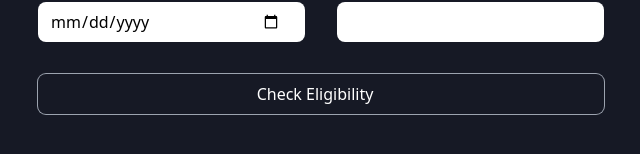
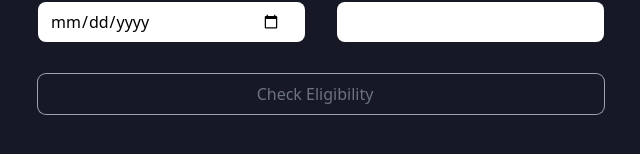
Before and after one commit to EddWills95/TotallyMoney, a React (Create React App) app in the folder ui/: page / in a window 1280 px wide. Shown: the part 482-636 px from the top of the page, without its empty margins (319-959 px from the left). Built offline with nearby package versions, Linux system fonts and the light colour scheme.

Commit message:
add error ring if validation errors

```diff
--- a/ui/src/components/DatePicker.tsx
+++ b/ui/src/components/DatePicker.tsx
@@ -5,7 +5,7 @@ type Props = {
   label: string;
 } & FormElementProps;
 
-const Datepicker = ({ label, ...rest }: Props) => {
+const Datepicker = ({ label, errors, ...rest }: Props) => {
   const pickerId = `datepicker-${label}`;
 
   return (
@@ -17,7 +17,9 @@ const Datepicker = ({ label, ...rest }: Props) => {
         {...rest}
         id={pickerId}
         type="date"
-        className={classNames("input-base", "text-black")}
+        className={classNames("input-base", "text-black", {
+          "input-error": errors,
+        })}
       />
     </div>
   );
--- a/ui/src/components/Dropdown.tsx
+++ b/ui/src/components/Dropdown.tsx
@@ -17,7 +17,7 @@ const Dropdown = ({ label, items, errors, ...rest }: Props) => {
       <select
         {...rest}
         className={classNames("input-base", "text-black", {
-          "input-error": !!errors,
+          "input-error": errors,
         })}
         placeholder="Regular input"
       >
--- a/ui/src/components/Input.tsx
+++ b/ui/src/components/Input.tsx
@@ -7,8 +7,16 @@ type Props = {
   type?: "text" | "number";
 } & FormElementProps;
 
-const TextInput = ({ label, placeholder, type = "text", ...rest }: Props) => {
+const TextInput = ({
+  label,
+  placeholder,
+  type = "text",
+  errors,
+  ...rest
+}: Props) => {
   const inputId = `input-${label}`;
+
+  console.log(label, errors);
 
   return (
     <div className="relative w-full flex flex-col">
@@ -19,7 +27,9 @@ const TextInput = ({ label, placeholder, type = "text", ...rest }: Props) => {
         {...rest}
         type={type}
         id={inputId}
-        className={classNames("input-base", "text-black")}
+        className={classNames("input-base", "text-black", {
+          "input-error": errors,
+        })}
         placeholder={placeholder}
       />
     </div>
--- a/ui/src/styles/tailwind.css
+++ b/ui/src/styles/tailwind.css
@@ -31,3 +31,7 @@ input:focus{
     @apply focus:ring-2 focus:ring-cloud-burst-50 focus:ring-offset-2 focus:ring-offset-mirage;
     @apply focus-visible:ring-2 focus-visible:ring-cloud-burst-50 focus-visible:ring-offset-2 focus-visible:ring-offset-mirage;
 }
+
+.input-error {
+    @apply ring-2 ring-offset-2 ring-offset-mirage ring-red-500;
+}
--- a/ui/src/widgets/FormInput.tsx
+++ b/ui/src/widgets/FormInput.tsx
@@ -12,10 +12,12 @@ const formSchema = Yup.object().shape({
   firstname: Yup.string().required(),
   lastname: Yup.string().required(),
   dob: Yup.string().required(),
-  annualIncome: Yup.number().required(),
+  annualIncome: Yup.number().min(1).required(),
   employmentStatus: Yup.string().required(),
-  houseNumber: Yup.number().required(),
-  postcode: Yup.string().required(),
+  houseNumber: Yup.number().min(1).required(),
+  postcode: Yup.string()
+    .matches(/^[a-z]{1,2}\d[a-z\d]?\s*\d[a-z]{2}$/i)
+    .required(),
 });
 
 const FormInput = ({ onSubmit }: Props) => {
@@ -47,6 +49,7 @@ const FormInput = ({ onSubmit }: Props) => {
             items={["Mr", "Mrs", "Miss"]}
             onChange={formik.handleChange}
             value={formik.values.title}
+            errors={formik.errors.title}
           />
           <Input
             name="firstname"
@@ -54,6 +57,7 @@ const FormInput = ({ onSubmit }: Props) => {
             placeholder="Joe"
             onChange={formik.handleChange}
             value={formik.values.firstname}
+            errors={formik.errors.firstname}
           />
           <Input
             name="lastname"
@@ -61,12 +65,14 @@ const FormInput = ({ onSubmit }: Props) => {
             placeholder="Bloggs"
             onChange={formik.handleChange}
             value={formik.values.lastname}
+            errors={formik.errors.lastname}
           />
           <Datepicker
             name="dob"
             label="Date of Birth"
             onChange={formik.handleChange}
             value={formik.values.dob}
+            errors={formik.errors.dob}
           />
         </div>
         <div className="flex flex-col gap-4">
@@ -76,6 +82,7 @@ const FormInput = ({ onSubmit }: Props) => {
             label="Income per annum"
             onChange={formik.handleChange}
             value={formik.values.annualIncome}
+            errors={formik.errors.annualIncome}
           />
           <Dropdown
             name="employmentStatus"
@@ -83,6 +90,7 @@ const FormInput = ({ onSubmit }: Props) => {
             items={["Full time", "Part time", "Student"]}
             onChange={formik.handleChange}
             value={formik.values.employmentStatus}
+            errors={formik.errors.employmentStatus}
           />
           {/* I think we should change house number to be free text */}
           <Input
@@ -91,17 +99,19 @@ const FormInput = ({ onSubmit }: Props) => {
             label="House number"
             onChange={formik.handleChange}
             value={formik.values.houseNumber}
+            errors={formik.errors.houseNumber}
           />
           <Input
             name="postcode"
             label="Postcode"
             onChange={formik.handleChange}
             value={formik.values.postcode}
+            errors={formik.errors.postcode}
           />
         </div>
       </div>
       <div className="mt-8">
-        <Button type="submit" disabled={!formik.isValid}>
+        <Button type="submit" disabled={!formik.isValid || !formik.dirty}>
           Check Eligibility
         </Button>
       </div>
```
